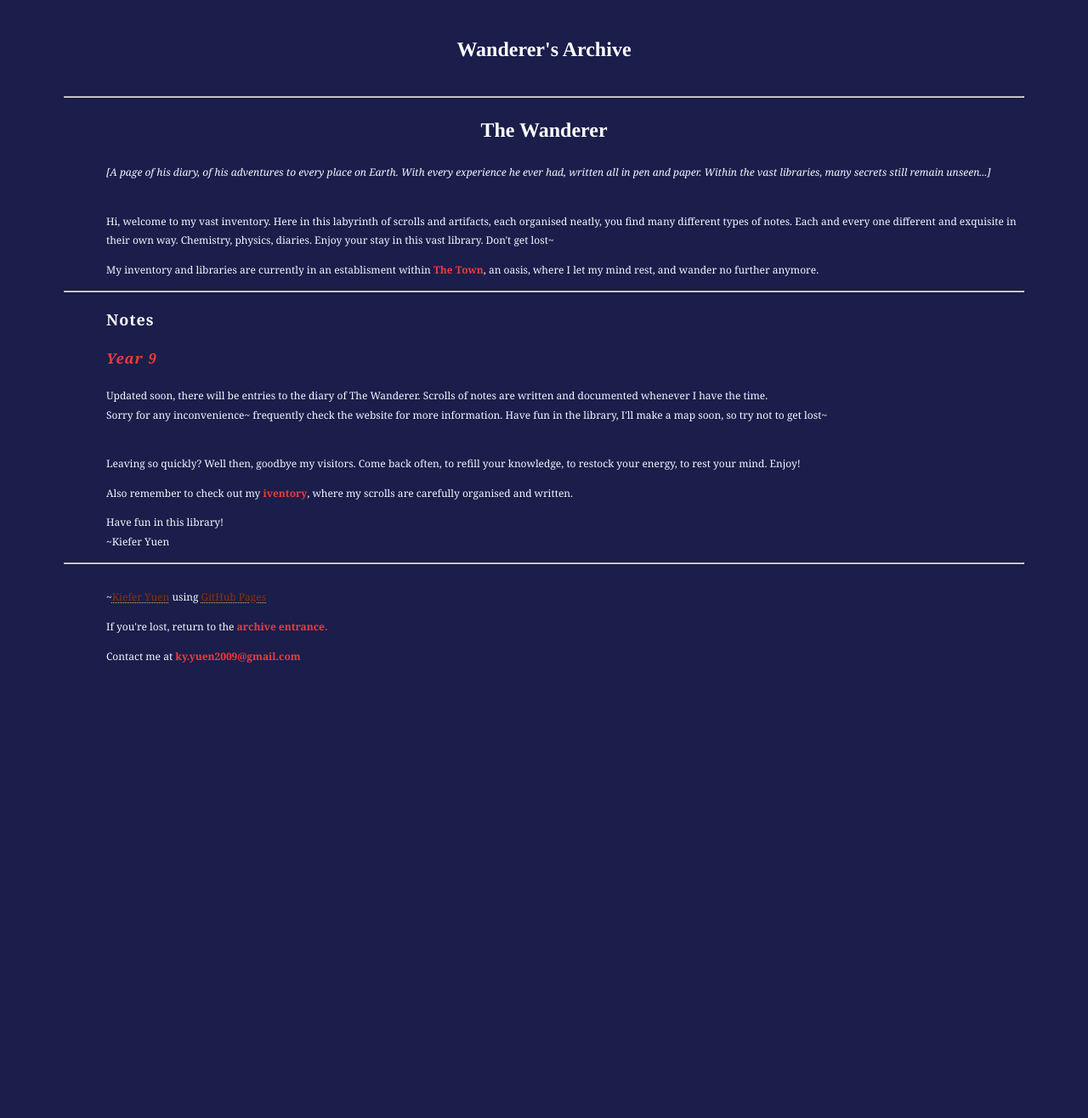
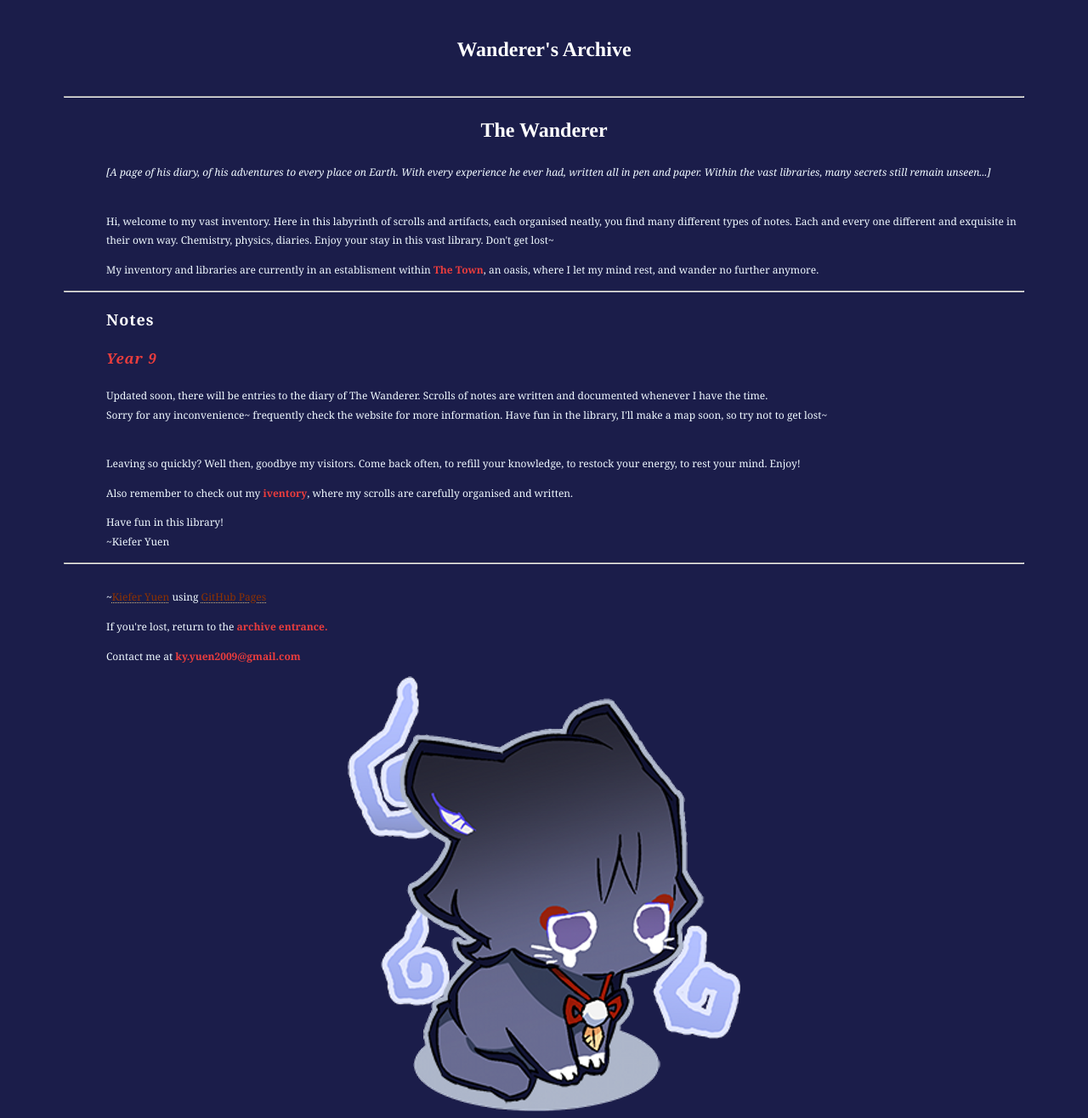
Before and after one commit to Rewind789/wanderer-archive, a Jekyll site: the page built from index.md, in a window 1280 px wide. Shown: the whole page at 85% size. Built offline with Jekyll 4.4.1, drawn with Linux system fonts in a browser that asks for light colours; our own code applies the rules of GitHub Pages for plain Markdown files; before the commit the page ends 900 px from its top, so only the background shows below that.

Commit message:
Update default.html

```diff
--- a/_layouts/default.html
+++ b/_layouts/default.html
@@ -16,5 +16,6 @@
     <p>~<abbr>Kiefer Yuen</abbr> using <abbr>GitHub Pages</abbr></p>
     <p>If you're lost, return to the <a href="https://rewind789.github.io/wanderer-archive/">archive entrance.</a></p>
     <p>Contact me at <a href="mailto:ky.yuen2009@gmail.com">ky.yuen2009@gmail.com</a></p>
+    <img src="/wanderer-archive/assets/images/favicon.png" alt='Wanderer pet Cat'>
   </footer>
 </body>
```
